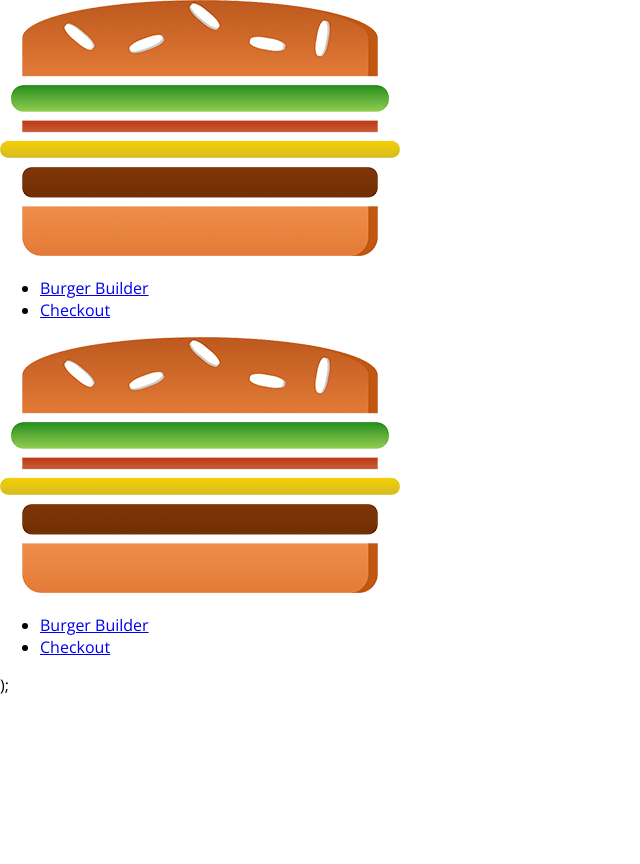
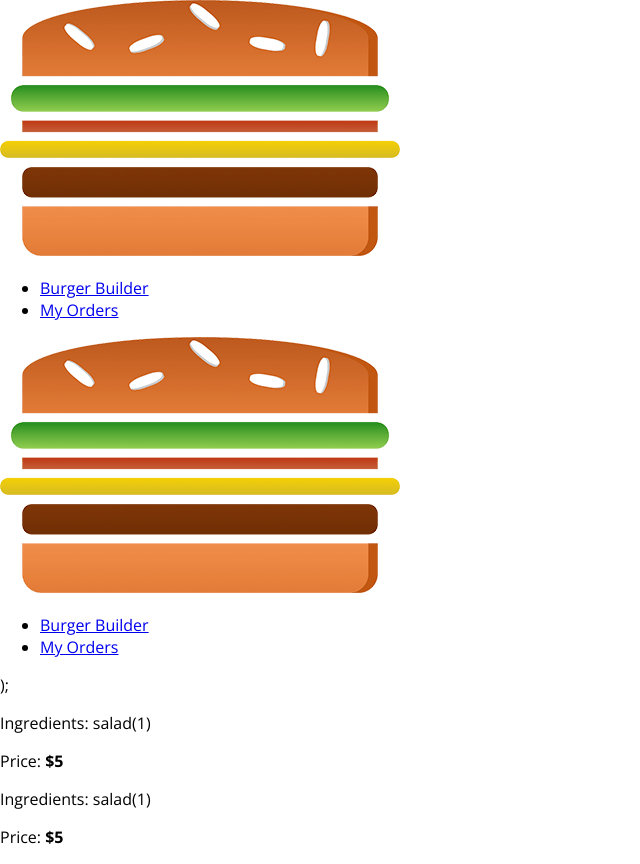
Before and after one commit to prajan11/burger-builder-project-react, a React app: page /orders in a window 1280 px wide. Shown: the whole page, without its empty margins (0-640 px from the left). Before the commit the page ends 800 px from the top, so only its background shows below. Built offline with nearby package versions, Linux system fonts and the light colour scheme.

Commit message:
Implementation of links in navigation bar + Development of dummy orders page

```diff
--- a/src/App.js
+++ b/src/App.js
@@ -3,6 +3,7 @@
 import BurgerBuilder from "./containers/BurgerBuilder/BurgerBuilder.js";
 import Checkout from "./containers/Checkout/Checkout.js";
 import { Route, NavLink, Switch } from "react-router-dom";
+import Orders from "./containers/Orders/Orders.js";
 
 function App() {
   return (
@@ -11,6 +12,7 @@
         <Switch>
           <Route path="/" exact component={BurgerBuilder} />
           <Route path="/check-out" component={Checkout} />
+          <Route path="/orders" component={Orders} />
         </Switch>
       </Layout>
     </div>
--- a/src/components/Navigation/NavigationItems/NavigationItem/NavigationItem.js
+++ b/src/components/Navigation/NavigationItems/NavigationItem/NavigationItem.js
@@ -1,12 +1,17 @@
 import React from "react";
 import classes from "./NavigationItem.css";
+import { NavLink } from "react-router-dom";
 
 const navigationItem = (props) => {
   return (
     <li className={classes.NavigationItem}>
-      <a href={props.link} className={props.active ? classes.active : null}>
+      <NavLink
+        to={props.link}
+        activeClassName={classes.active}
+        exact={props.exact}
+      >
         {props.children}
-      </a>
+      </NavLink>
     </li>
   );
 };
--- a/src/components/Navigation/NavigationItems/NavigationItems.js
+++ b/src/components/Navigation/NavigationItems/NavigationItems.js
@@ -6,11 +6,11 @@
 const navigationItems = (props) => {
   return (
     <ul className={classes.NavigationItems}>
-      <NavigationItem link="/" active>
+      <NavigationItem link="/" exact>
         Burger Builder
       </NavigationItem>
 
-      <NavigationItem link="/">Checkout</NavigationItem>
+      <NavigationItem link="/orders">My Orders</NavigationItem>
     </ul>
   );
 };
--- /dev/null
+++ b/src/components/Order/Order.css
@@ -0,0 +1,8 @@
+.Order {
+  width: 100%;
+  border: 1px solid #eee;
+  box-shadow: 0 2px 3px #eee;
+  padding: 10px;
+  margin: 10px auto;
+  box-sizing: border-box;
+}
--- /dev/null
+++ b/src/components/Order/Order.js
@@ -0,0 +1,15 @@
+import React from "react";
+import classes from "./Order.css";
+
+const order = (props) => {
+  return (
+    <div className={classes.Order}>
+      <p>Ingredients: salad(1)</p>
+      <p>
+        Price: <strong>$5</strong>
+      </p>
+    </div>
+  );
+};
+
+export default order;
--- /dev/null
+++ b/src/containers/Orders/Orders.js
@@ -0,0 +1,16 @@
+import React, { Component } from "react";
+import Order from "../../components/Order/Order.js";
+
+class Orders extends Component {
+  state = {};
+  render() {
+    return (
+      <div>
+        <Order />
+        <Order />
+      </div>
+    );
+  }
+}
+
+export default Orders;
```
